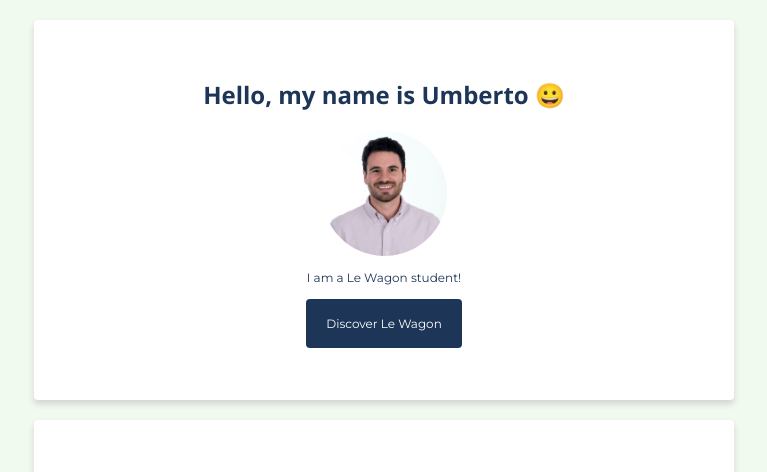
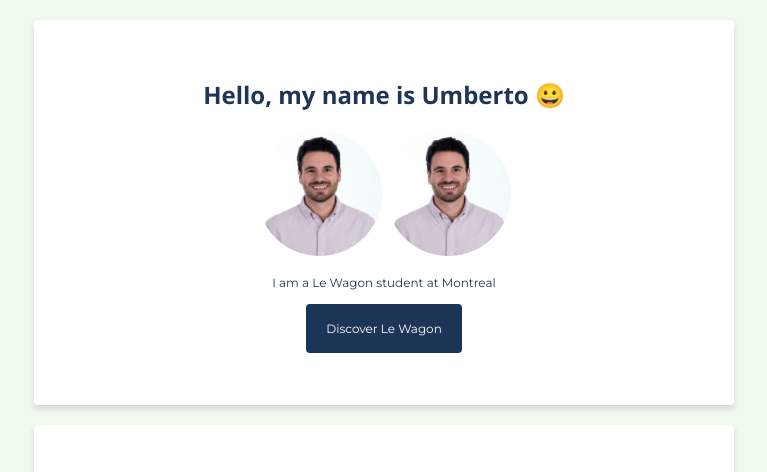
Before and after one commit to unajar/profile, a plain HTML site: page index.html in a window 1280 px wide. Shown: the top 472 px of the page, without its empty margins (256-1023 px from the left). Drawn offline with nearby package versions, Linux system fonts and the light colour scheme.

Commit message:
testing right repo

```diff
--- a/index.html
+++ b/index.html
@@ -12,7 +12,8 @@
       <div class="card">
         <h1>Hello, my name is Umberto 😀</h1>
         <img src="images/_DSC2635_edited.jpg" class="img-circle" width="125px" alt="this is a profile picture of Umberto">
-        <p>I am a Le Wagon student!</p>
+        <img src="./images/_DSC2635_edited.jpg" class="img-circle" width="125px" alt="this is a profile picture of Umberto">
+        <p>I am a Le Wagon student at Montreal</p>
         <a href="https://www.lewagon.com/" class="btn-blue" target="_blank">Discover Le Wagon</a>
       </div>
 
```
